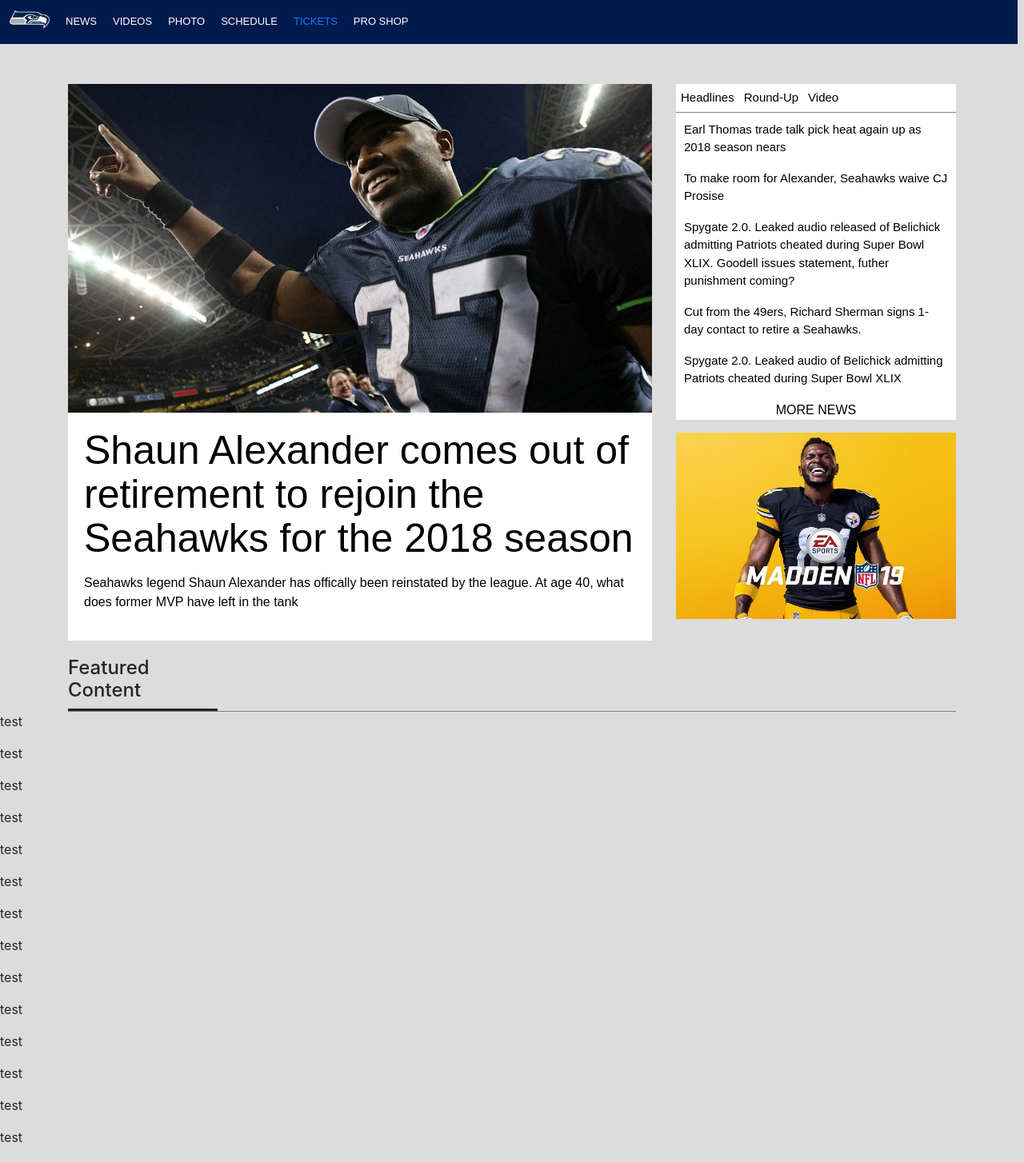
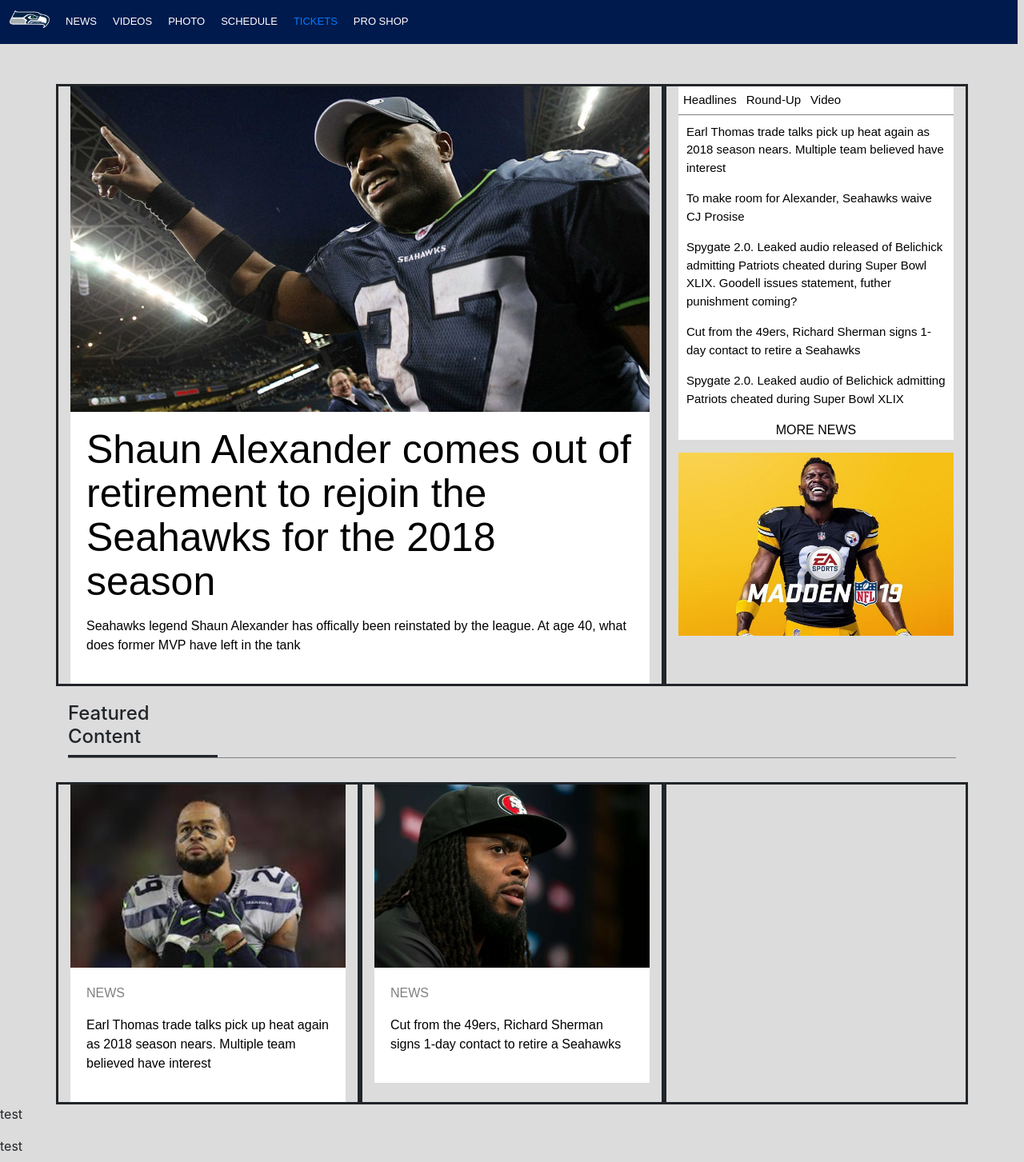
Before and after one commit to harrisejm/Angular-Seahawks.com, an Angular app: page / in a window 1280 px wide. Shown: the part 177-1630 px from the top of the page at 80% size. Built offline with nearby package versions, Linux system fonts and the light colour scheme.

Commit message:
add article links in the featured content section

```diff
--- a/src/app/app.component.css
+++ b/src/app/app.component.css
@@ -58,11 +58,14 @@
   float: right;
 }
 .topStory {
-  /* border: solid; */
+  border: solid;
 
 }
 div.headlines {
   margin-top: 50px;
+}
+div.featured {
+  margin-top: 30px;
 }
 .mainStory {
   width: 100%;
@@ -130,3 +133,10 @@
   border-bottom: solid;
   width: 187px;
 }
+div.featuredBody{
+  font-size: 20px;
+  font-style:
+}
+div p.news {
+  color: gray;
+}
--- a/src/app/app.component.html
+++ b/src/app/app.component.html
@@ -51,7 +51,7 @@
             <button class="sideArticles" (click)="ShowVideo()">Video</button>
           </div>
           <div class="formateSmallArticles">
-            <a class="smallArticles" href="#"><p>Earl Thomas trade talk pick heat again up as 2018 season nears</p></a>
+            <a class="smallArticles" href="#"><p>Earl Thomas trade talks pick up heat again as 2018 season nears. Multiple team believed have interest</p></a>
           </div>
 
           <div class="formateSmallArticles">
@@ -63,7 +63,7 @@
           </div>
 
           <div class="formateSmallArticles">
-            <a class="smallArticles" href="#"><p>Cut from the 49ers, Richard Sherman signs 1-day contact to retire a Seahawks.</p></a>
+            <a class="smallArticles" href="#"><p>Cut from the 49ers, Richard Sherman signs 1-day contact to retire a Seahawks</p></a>
           </div>
 
           <div class="formateSmallArticles">
@@ -87,13 +87,49 @@
   </div>
 </div>
 
+<div class="row featured">
 
-<div class="mainArticleFormate">
+  <div class="col-md-4 topStory">
+    <div class="mainArticleFormate">
+      <div>
+        <img src="../assets/thomas.jpg" alt="" class="mainStory">
+      </div>
+
+      <a href="#" class="headlineLink">
+        <div class="mainArticleBody">
+          <p class="news">NEWS</p>
+          <p class="featuredBody">Earl Thomas trade talks pick up heat again as 2018 season nears. Multiple team believed have interest</p>
+        </div>
+      </a>
+    </div>
+</div>
+<div class="col-md-4 topStory">
+  <div class="mainArticleFormate">
+    <div>
+      <img src="../assets/sherm.jpg" alt="" class="mainStory">
+    </div>
+    <a href="#" class="headlineLink">
+      <div class="mainArticleBody">
+        <p class="news">NEWS</p>
+        <p class="featuredBody">Cut from the 49ers, Richard Sherman signs 1-day contact to retire a Seahawks</p>
+      </div>
+    </a>
+  </div>
+</div>
+<div class="col-md-4 topStory">
+  <div class="mainArticleFormate">
+</div>
+</div>
+
+
 </div>
 
 
 
-  </div>
+
+
+
+</div>
 
 
 
```
Also changed, not shown: src/assets/sherm.jpg (added), src/assets/thomas.jpg (added).
